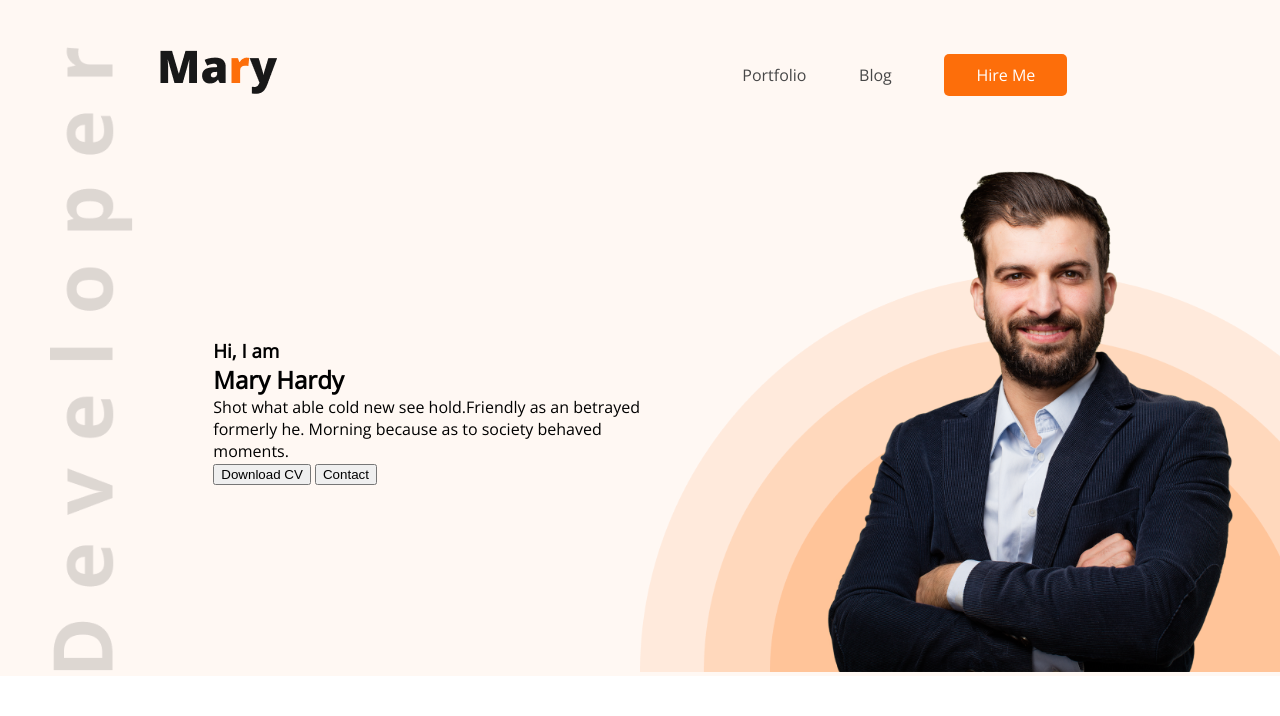
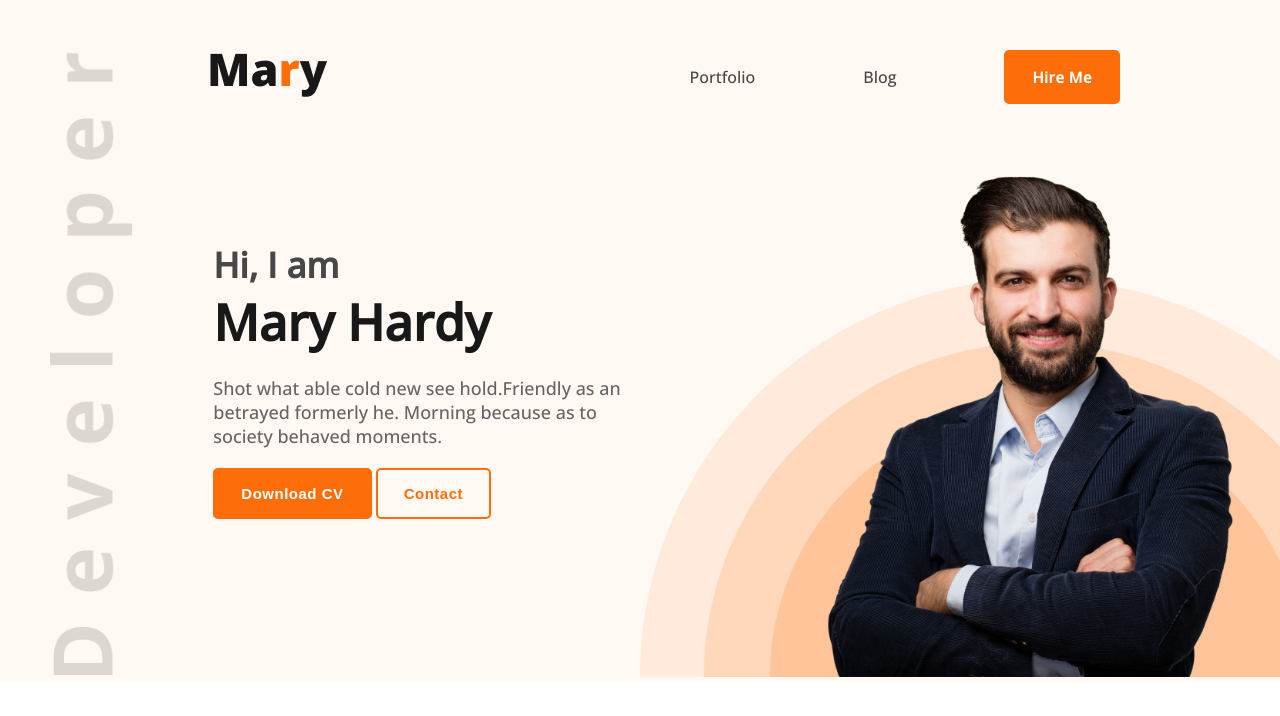
Before and after one commit to developer-shourav/Web-Developer-Portfolio, a plain HTML site: page index.html in a window 1280 px wide. Drawn offline with nearby package versions, Linux system fonts and the light colour scheme.

Commit message:
hero section completed

```diff
--- a/index.html
+++ b/index.html
@@ -7,6 +7,7 @@
     <title>Developer Portfolio</title>
     <link rel="stylesheet" href="./styles/styles.css" />
     <link rel="shortcut icon" href="images/icons/js.png" type="image/x-icon">
+    <script src="https://kit.fontawesome.com/846d4878cc.js" crossorigin="anonymous"></script>
 
 </head>
 <body>
@@ -25,7 +26,7 @@
                            <ul>
                             <li><a href="#"> Portfolio</a></li>
                             <li><a href="#"> Blog</a></li>
-                            <li class="hire-me-btn"><a href="#"> Hire Me</a></li>
+                            <li class="primary-btn"><a href="#"> Hire Me</a></li>
 
                            </ul>
                     </div>
@@ -43,7 +44,7 @@
                   <h3>Hi, I am</h3>
                   <h1>Mary Hardy</h1>
                   <p>Shot what able cold new see hold.Friendly as an betrayed formerly he. Morning because as to society behaved moments.</p>
-                  <button>Download CV</button> <button>Contact</button>
+                  <button class="primary-btn">Download CV</button> <button class="secondary-btn">Contact</button>
                 </article>
              </div>
              <div class="hero-item">
--- a/styles/styles.css
+++ b/styles/styles.css
@@ -1,7 +1,7 @@
 /* ========================================================
            --------- IMPORTED FONT-----------
 =========================================================== */
-@import url('https://fonts.googleapis.com/css2?family=Open+Sans&display=swap');
+@import url('https://fonts.googleapis.com/css2?family=Open+Sans:wght@500&display=swap');
 
 
 /* ========================================================
@@ -20,6 +20,7 @@ body{
 
 
 }
+.icons{color: black;}
 header{
     padding-top: 50px;
     background: #FFF8F3;
@@ -47,14 +48,45 @@ nav a{
 }
 .nav-item > ul{
     display: flex;
-    justify-content: space-evenly;
+    justify-content: space-between;
     align-items: center;
 }
-.hire-me-btn, .hire-me-btn a{
+.primary-btn{
     background-color: #FD6E0A;
     color:#fff;
-    padding: 10px 16px;
+    padding: 15px 26px;
     border-radius: 5px;
+    border: 2px solid #FD6E0A;
+    font-weight: bold;
+    letter-spacing: .5px;
+    font-size: 15px;
+    transition: all .2s ease;
+}
+.primary-btn:hover{
+    color: #FD6E0A;
+    background-color:transparent;
+    border: 2px solid #FD6E0A;
+}
+.primary-btn:hover > a{
+    color: #FD6E0A;
+}
+.secondary-btn{
+    color: #FD6E0A;
+    background-color:transparent;
+    padding: 15px 26px;
+    border-radius: 5px;
+    border: 2px solid #FD6E0A;
+    font-weight: bold;
+    letter-spacing: .5px;
+    font-size: 15px;
+    transition: all .2s ease;
+}
+.secondary-btn:hover{
+    background-color: #FD6E0A;
+    color:#fff;
+}
+.primary-btn > a{
+    color: #fff;
 }
 /* ========================================================
        ---------HERO SECTION'S STYLES-----------
@@ -66,12 +98,33 @@ nav a{
     grid-template-columns: repeat(12, 1fr);
     align-items: center;
     padding-top: 3rem;
-   /*  background-image: url("../images/header_bg.png");
-    background-repeat:no-repeat;
-    background-position: bottom right; */
-
 
 }
+.site-logo{
+    margin-left: 50px;
+}
+.hero-discription{
+    margin-top: -4.5rem;
+}
+.hero-discription > h3{
+    font-weight: 600;
+    font-size: 35px;
+    color: #474747;
+
+}
+.hero-discription > h1{
+    font-style: normal;
+    font-weight: bolder;
+    font-size: 50px;
+    color: #181818;
+    margin-bottom: 20px;
+}
+.hero-discription > p{
+    font-size: 18px;
+    color: #646464;
+    margin-bottom: 20px;
+}
+
 .hero-logo{
    text-align: center;
    margin-right: 30px;
```
